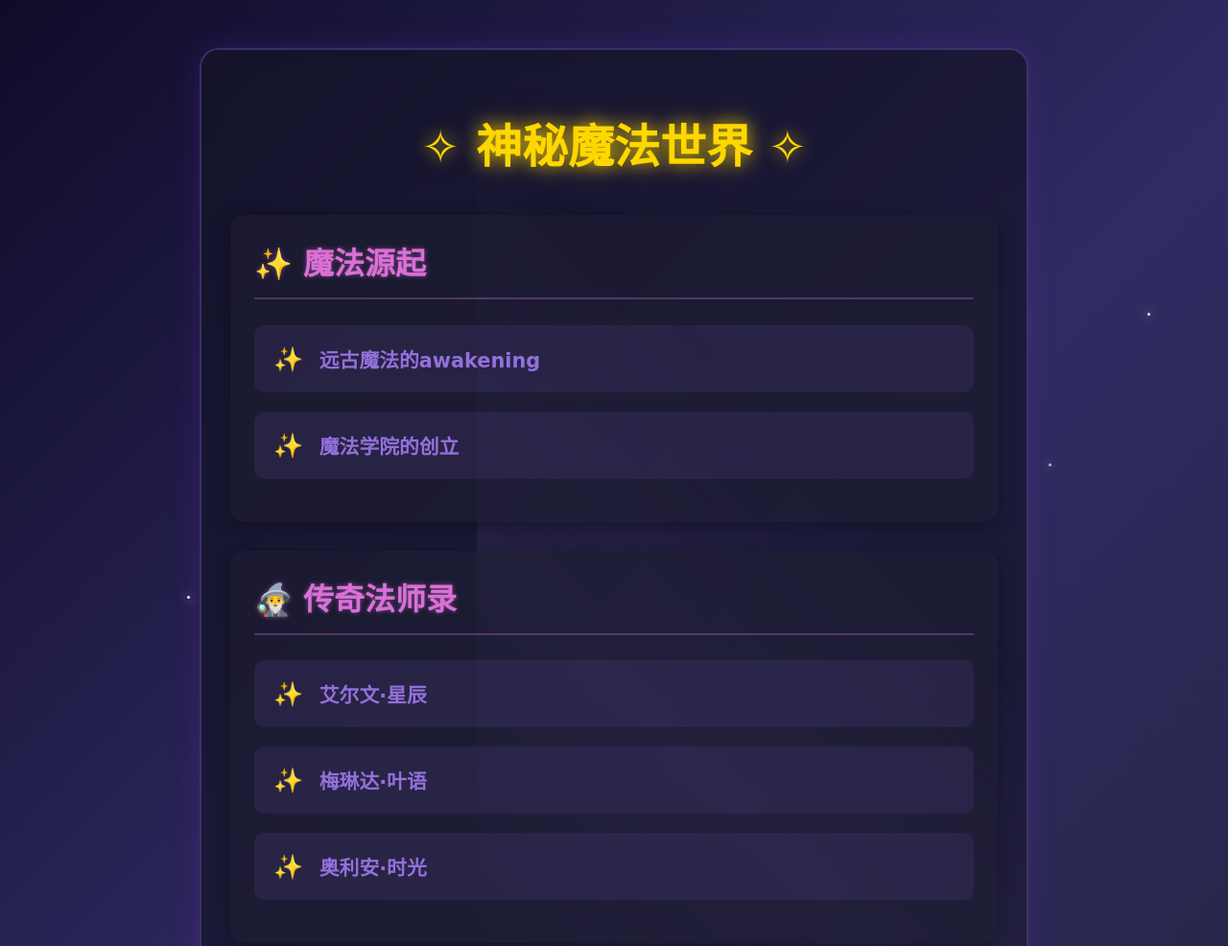
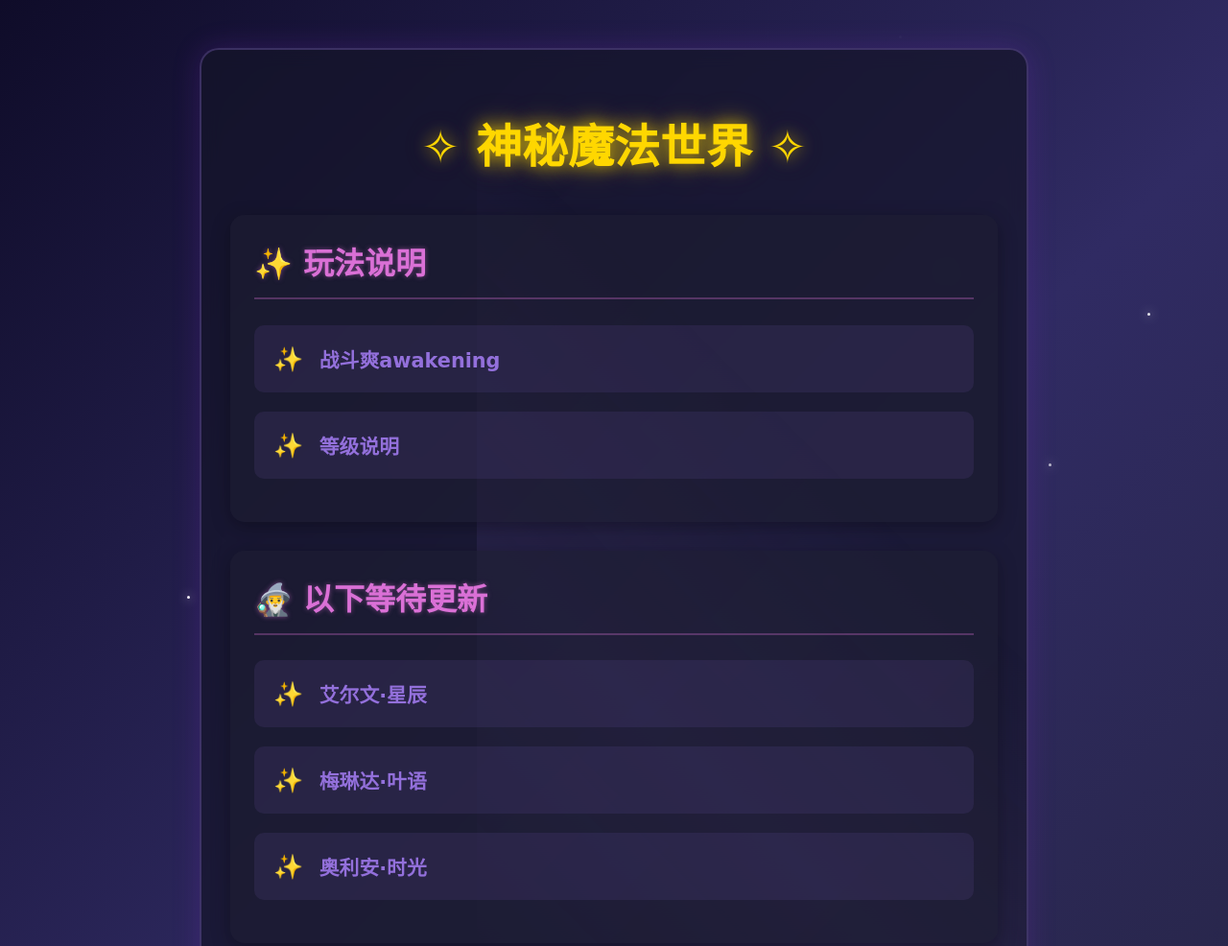
Before and after one commit to Kommeauschina/magic-world, a plain HTML site: page index.html in a window 1280 px wide. Shown: the top 986 px of the page at 96% size. Drawn offline with Linux system fonts and the light colour scheme; a web font is replaced by a local one.

Commit message:
Update index.html

```diff
--- a/index.html
+++ b/index.html
@@ -3,7 +3,7 @@
 <head>
     <meta charset="UTF-8">
     <meta name="viewport" content="width=device-width, initial-scale=1.0">
-    <title>神秘魔法世界</title>
+    <title>魔法世界的硬核玩家</title>
     <style>
         @import url('https://fonts.googleapis.com/css2?family=Ma+Shan+Zheng&display=swap');
 
@@ -231,19 +231,19 @@
         <h1>✧ 神秘魔法世界 ✧</h1>
 
         <div class="section">
-            <h2>✨ 魔法源起</h2>
+            <h2>✨ 玩法说明</h2>
             <details>
-                <summary>远古魔法的awakening</summary>
-                <p>在时间的长河中，魔法力量如同星辰般永恒。每当银月高悬，古老的咒语在夜风中低语，唤醒沉睡的魔法能量。大地因魔法的共鸣而颤抖，天空绽放出神秘的极光。</p>
+                <summary>战斗爽awakening</summary>
+                <p>每次输入：“开始战斗”或“战斗爽”会调出世界书的战斗系统，长时间战斗需要每次都输入。</p>
             </details>
             <details>
-                <summary>魔法学院的创立</summary>
-                <p>千年前，七位大法师在群星的指引下，建立了第一所魔法学院。他们将知识传承给具有天赋的学徒，开启了魔法文明的新纪元。</p>
+                <summary>等级说明</summary>
+                <p>各个职业最高等级为10级</p>
             </details>
         </div>
 
         <div class="section">
-            <h2>🧙‍♂️ 传奇法师录</h2>
+            <h2>🧙‍♂️ 以下等待更新</h2>
             <ul>
                 <li>
                     <details>
```
